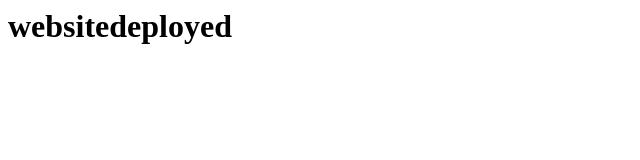
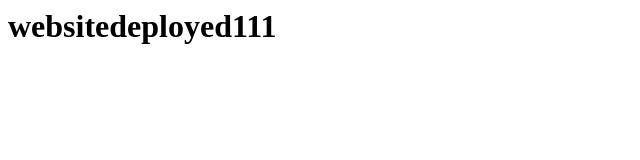
Before and after one commit to Aaliyashaikh/test, a plain HTML site: page index.html in a window 1280 px wide. Shown: the full height of the page, 0-640 px from the left. Drawn offline with Linux system fonts and the light colour scheme.

Commit message:
Update index.html

```diff
--- a/index.html
+++ b/index.html
@@ -1,5 +1,5 @@
 <html>
   <h1>
-    websitedeployed
+    websitedeployed111
   </h1>
 </html>
```
